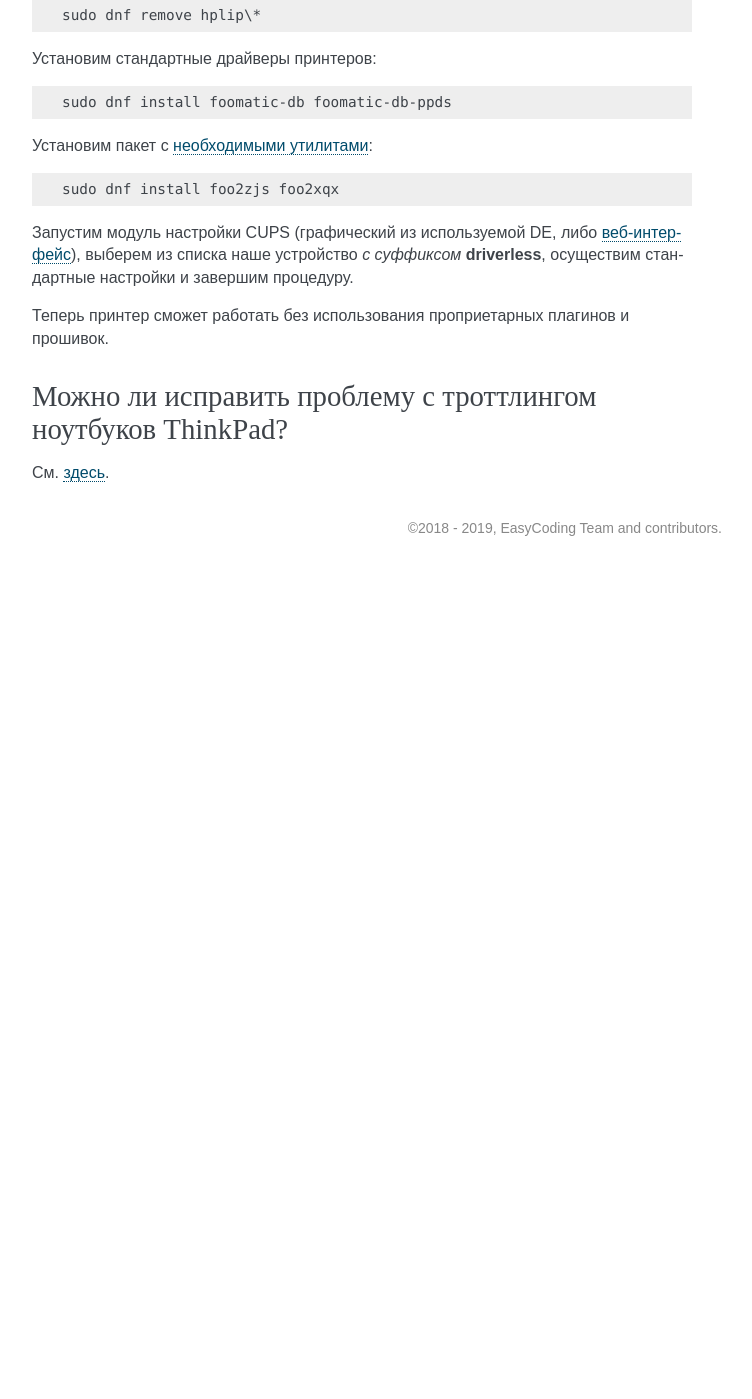
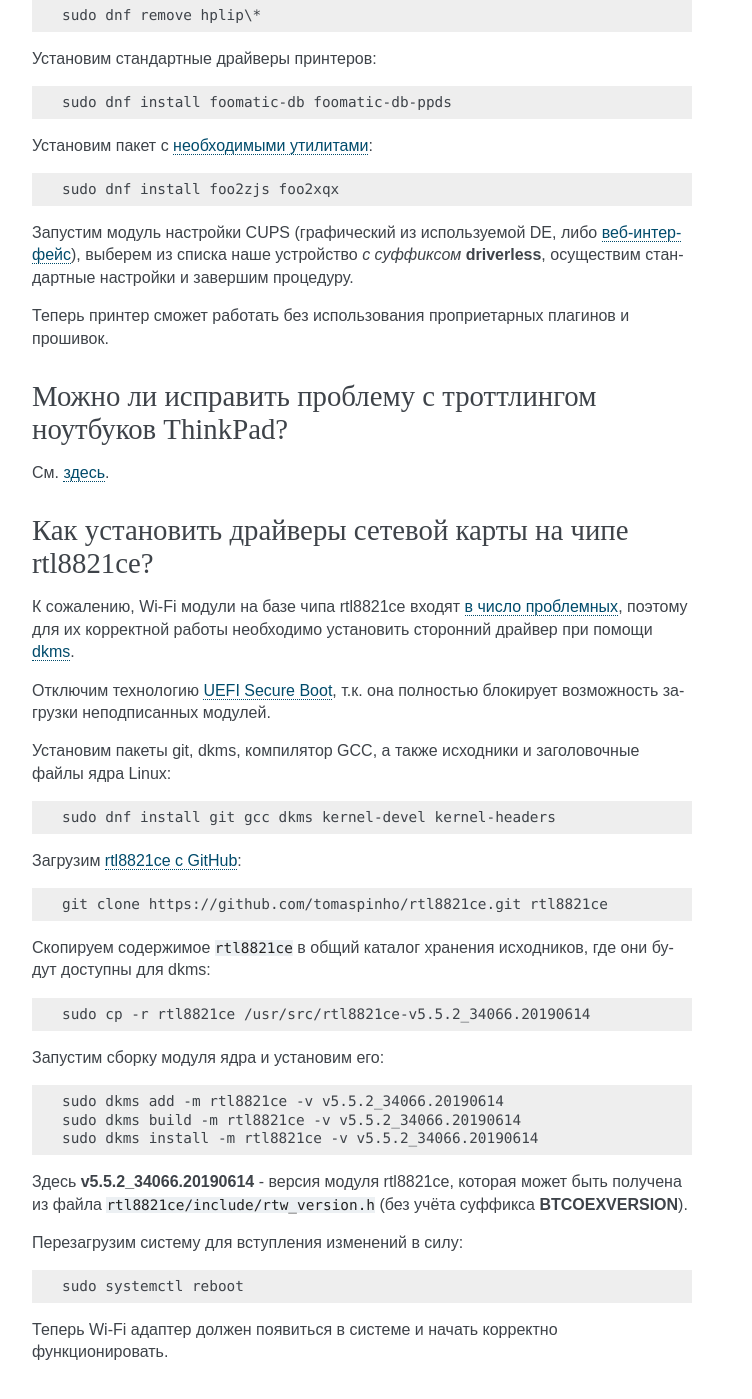
Before and after one commit to RussianFedora/FAQ, a Sphinx documentation site: the page built from source/hardware.rst, in a window 1280 px wide and 1400 px high, scrolled down 18794 px. Shown: the whole window, without its empty margins (388-1140 px from the left). Built offline with Sphinx 7.4.7, drawn with Linux system fonts in a browser that asks for light colours; before the commit the page ends 19360 px from its top, so only the background shows below that; some of the changed text lies outside the part shown.

Commit message:
Added question about rtl8821ce installation using dkms.

```diff
--- a/source/hardware.rst
+++ b/source/hardware.rst
@@ -1057,3 +1057,49 @@
 ==================================================================
 
 См. `здесь <https://www.easycoding.org/2019/07/22/reshaem-problemu-s-throttling-na-noutbukax-thinkpad.html>`__.
+
+.. index:: wi-fi, dkms, kernel module, kernel, rtl8821ce, realtek
+.. _rtl8821ce:
+
+Как установить драйверы сетевой карты на чипе rtl8821ce?
+===========================================================
+
+К сожалению, Wi-Fi модули на базе чипа rtl8821ce входят :ref:`в число проблемных <wifi-chip>`, поэтому для их корректной работы необходимо установить сторонний драйвер при помощи :ref:`dkms <dkms-akmods>`.
+
+Отключим технологию :ref:`UEFI Secure Boot <secure-boot>`, т.к. она полностью блокирует возможность загрузки неподписанных модулей.
+
+Установим пакеты git, dkms, компилятор GCC, а также исходники и заголовочные файлы ядра Linux:
+
+.. code-block:: text
+
+    sudo dnf install git gcc dkms kernel-devel kernel-headers
+
+Загрузим `rtl8821ce с GitHub <https://github.com/tomaspinho/rtl8821ce>`__:
+
+.. code-block:: text
+
+    git clone https://github.com/tomaspinho/rtl8821ce.git rtl8821ce
+
+Скопируем содержимое ``rtl8821ce`` в общий каталог хранения исходников, где они будут доступны для dkms:
+
+.. code-block:: text
+
+    sudo cp -r rtl8821ce /usr/src/rtl8821ce-v5.5.2_34066.20190614
+
+Запустим сборку модуля ядра и установим его:
+
+.. code-block:: text
+
+    sudo dkms add -m rtl8821ce -v v5.5.2_34066.20190614
+    sudo dkms build -m rtl8821ce -v v5.5.2_34066.20190614
+    sudo dkms install -m rtl8821ce -v v5.5.2_34066.20190614
+
+Здесь **v5.5.2_34066.20190614** - версия модуля rtl8821ce, которая может быть получена из файла ``rtl8821ce/include/rtw_version.h`` (без учёта суффикса **BTCOEXVERSION**).
+
+Перезагрузим систему для вступления изменений в силу:
+
+.. code-block:: text
+
+    sudo systemctl reboot
+
+Теперь Wi-Fi адаптер должен появиться в системе и начать корректно функционировать.
```
